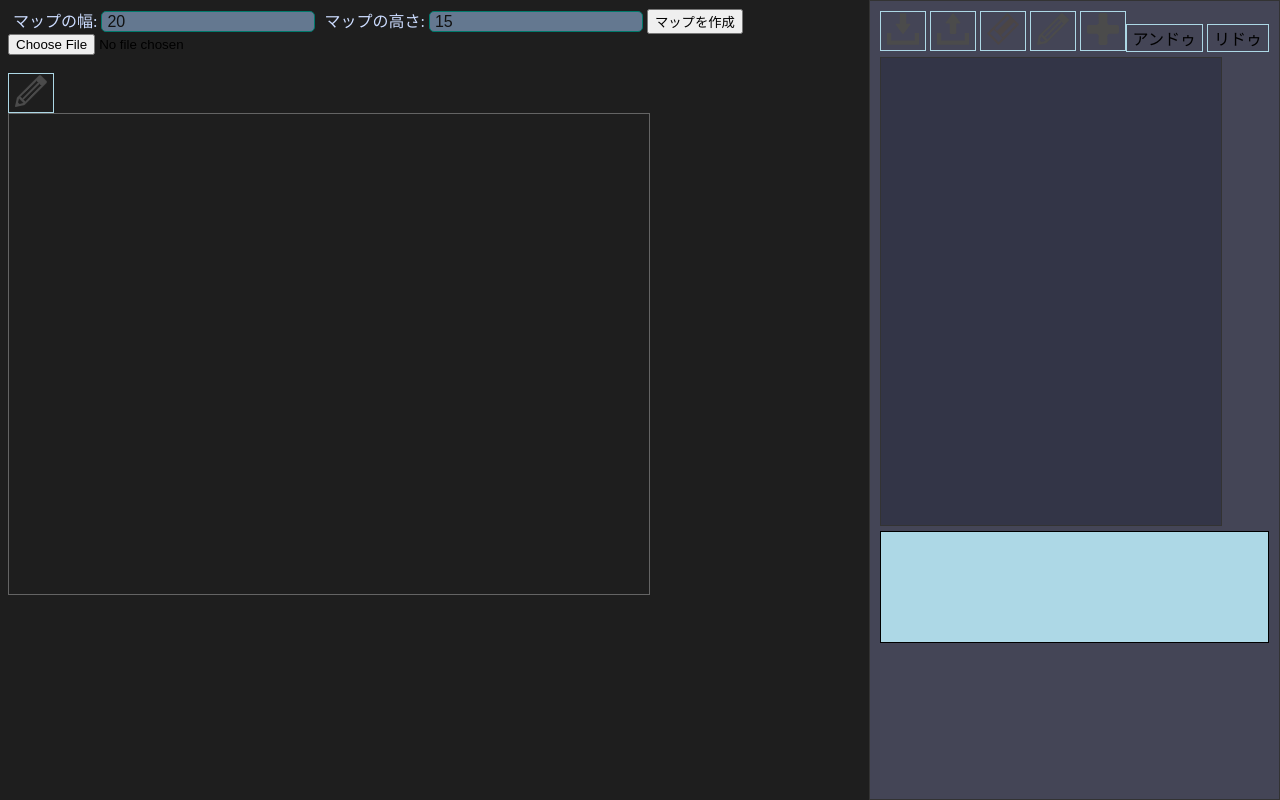
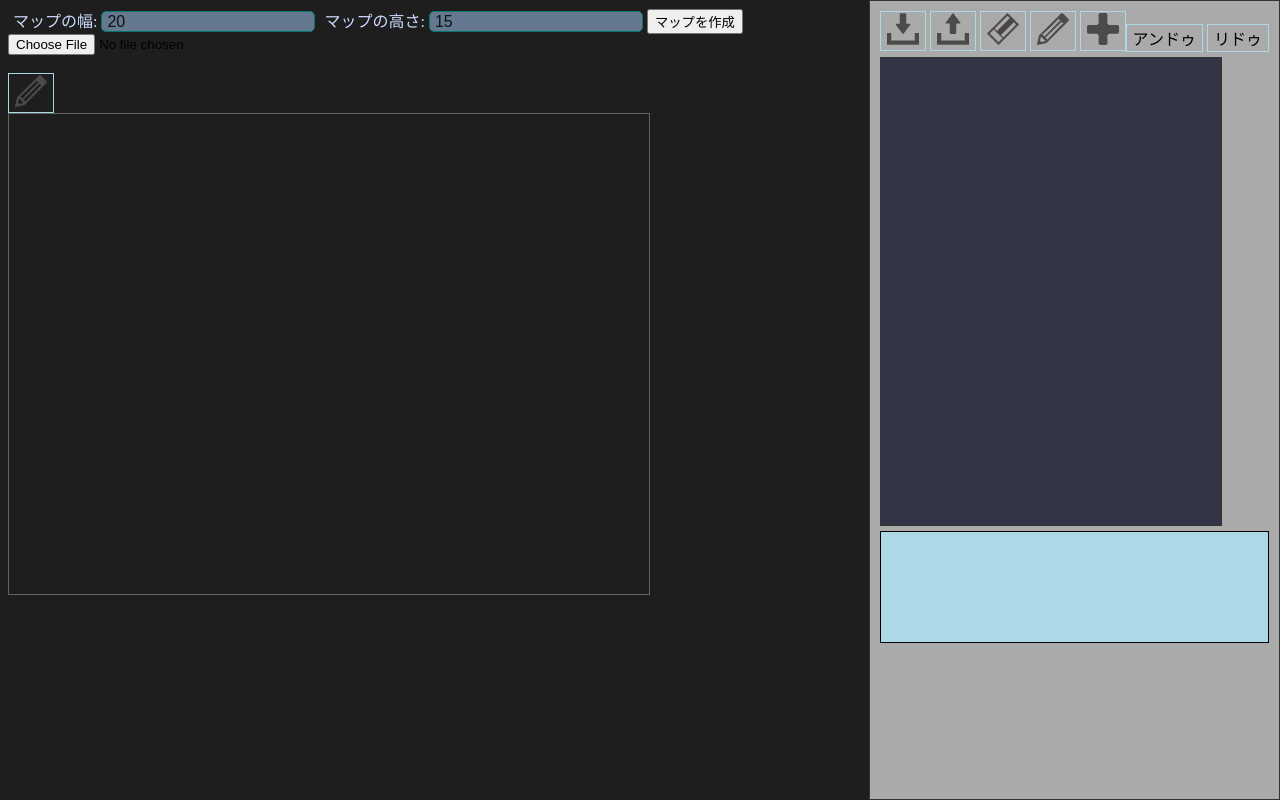
Before and after one commit to auiee/mapeditor, a plain HTML site: page editor.html in a window 1280 px wide. Drawn offline with Linux system fonts and the light colour scheme.

Commit message:
Update style.css

```diff
--- a/style.css
+++ b/style.css
@@ -124,7 +124,7 @@
         height: 100%;
         box-sizing: border-box; /* パディングを含むサイズ計算 */
         border: 1px solid #333333;
-        background-color: #444556;
+        background-color: #aaaaaa;
         z-index: 10;
       }
       #paletteContainer {
```
